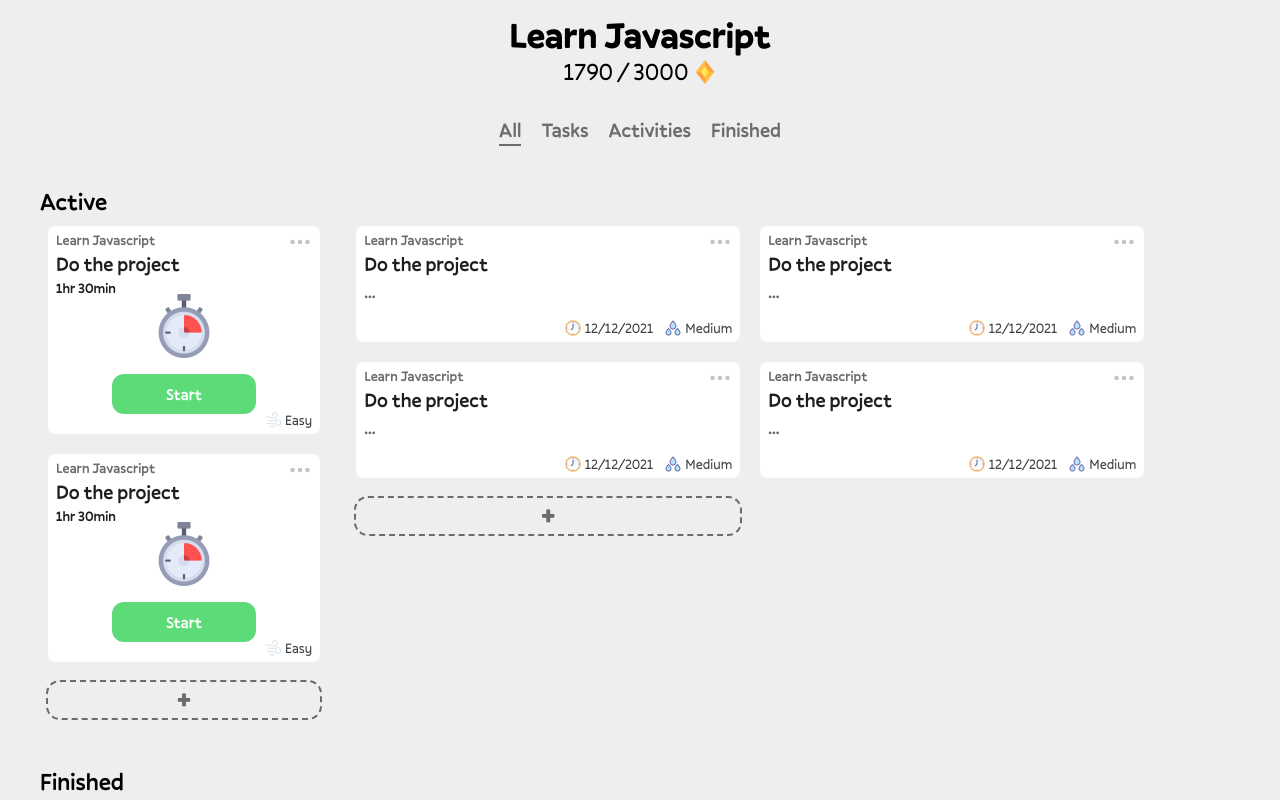
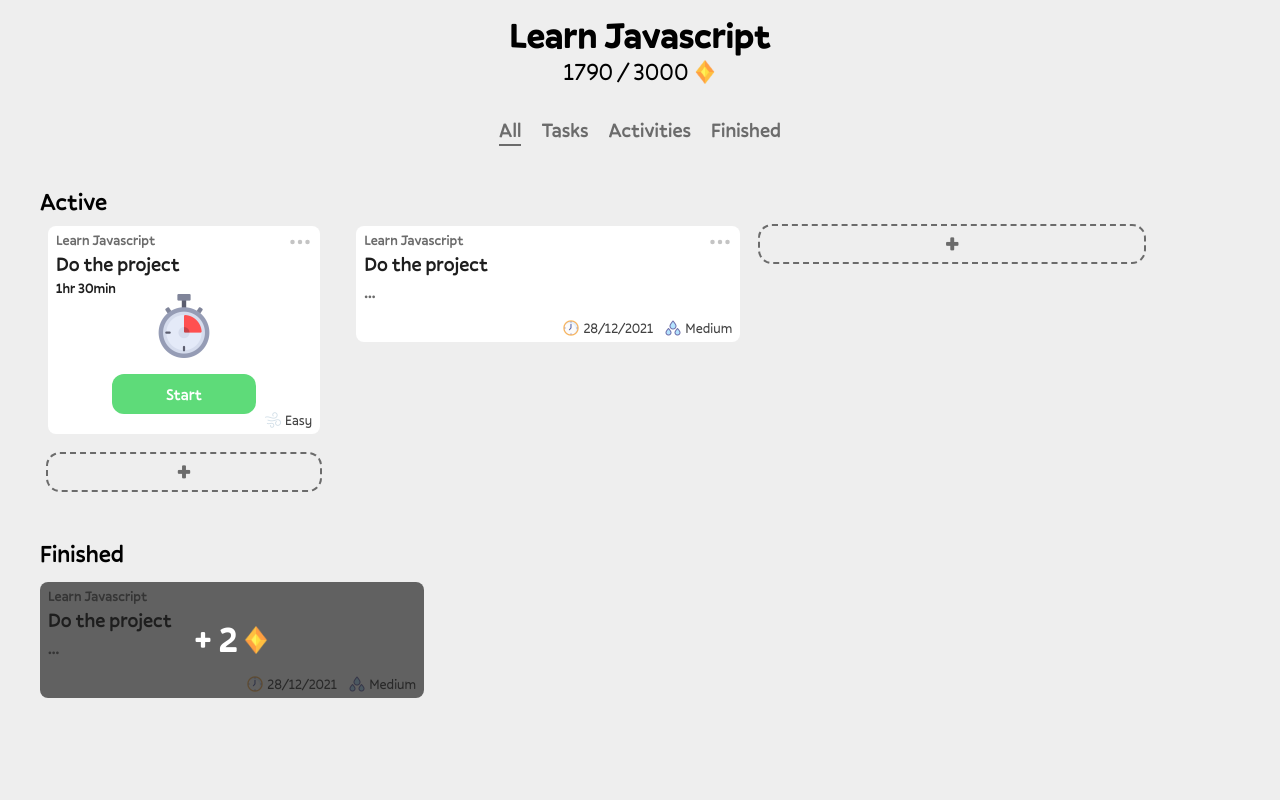
Before and after one commit to steezydev/DofTrack, a React (Vite) app: page /goal/1 in a window 1280 px wide. Shown: the top 800 px of the page. Built offline with nearby package versions, Linux system fonts and the light colour scheme; what @ebay/nice-modal-react would draw is missing.

Commit message:
Improvements and bug fixes

```diff
--- a/src/components/Activity/Activity.tsx
+++ b/src/components/Activity/Activity.tsx
@@ -9,6 +9,7 @@ import ActionMenu from "../ActionMenu/ActionMenu";
 
 //Types
 import { Difficulties } from "../../types/TypesDifficulties";
+import { ActionItemData } from "../../types/TypesAction";
 
 interface IProps {
   id: string;
@@ -48,7 +49,8 @@ export default function Activity({
 
   const handleDelete = () => {};
 
-  const actionItems = [
+  //Action menu items
+  const actionItems: ActionItemData[] = [
     {
       title: "Edit",
       action: handleEdit,
@@ -61,7 +63,7 @@ export default function Activity({
 
   return (
     <div className="container rounded-lg max-w-sm bg-white pt-1 select-none relative">
-      <ActionMenu actionItems={actionItems}/>
+      <ActionMenu actionItems={actionItems} />
       <div className="px-2 pb-1">
         <div className="flex flex-col">
           <span className="text-grey-darker font-medium text-sm">
--- a/src/components/Deadline/Deadline.tsx
+++ b/src/components/Deadline/Deadline.tsx
@@ -1,5 +1,8 @@
+//Helpers
+import { dateToString } from "../../helpers/time";
+
 interface IProps {
-  time: string;
+  time: Date;
   isExpired?: boolean;
 }
 
@@ -7,7 +10,7 @@ export default function Deadline({time, isExpired = false}: IProps) {
   return (
     <div className='container flex row gap-1 w-fit'>
       <img className="object-scale-down w-4" src="/images/clock.png" alt="icon" />
-      <span className='text-sm text-grey-dark'>{time}</span>
+      <span className='text-sm text-grey-dark'>{dateToString(time)}</span>
     </div>
   )
 }
--- a/src/components/Goals/Goal.tsx
+++ b/src/components/Goals/Goal.tsx
@@ -1,6 +1,7 @@
-import React from "react";
+import { useNavigate } from "react-router-dom";
+
+//Components
 import GoalChart from "../Chart/GoalChart";
-import { useNavigate } from "react-router-dom";
 
 interface IProps {
   id: string;
--- a/src/components/Modals/ModalTaskFull.tsx
+++ b/src/components/Modals/ModalTaskFull.tsx
@@ -1,13 +1,5 @@
 import NiceModal, { useModal } from "@ebay/nice-modal-react";
 import { useEffect, useState } from "react";
-
-//Constants
-import {
-  DIFF_EASY,
-  DIFF_HARD,
-  DIFF_MEDIUM,
-  DIFF_PICKER,
-} from "../../constants/ConstantsDifficulties";
 
 //Components
 import Deadline from "../Deadline/Deadline";
@@ -18,15 +10,15 @@ import ActionMenu from "../ActionMenu/ActionMenu";
 //Types
 import { TaskData } from "../../types/TypesTask";
 
-//Helpers
-import { dateToString } from "../../helpers/time";
 
 //! Mock data
 const data: TaskData = {
+  id: "123",
   title: "Watch a youtube video",
   goalTitle: "Learn Javascript",
   text: "Watch video",
   deadline: new Date(),
+  isMore: true,
   difficulty: "HARD",
   isActive: true,
 };
@@ -47,6 +39,7 @@ export default NiceModal.create(({ taskId }) => {
 
   const handleDelete = () => {};
 
+  //Action menu items
   const actionItems = [
     {
       title: "Edit",
@@ -86,7 +79,7 @@ export default NiceModal.create(({ taskId }) => {
             </span>
           </div>
           <div className="flex row gap-2">
-            <Deadline time={dateToString(taskData.deadline)} />
+            <Deadline time={taskData.deadline} />
             <DifficultyBadge difficulty={taskData.difficulty} />
           </div>
           <div className="text-lg mt-5 text-black">
--- a/src/components/Tasks/TaskActive.tsx
+++ b/src/components/Tasks/TaskActive.tsx
@@ -13,7 +13,7 @@ interface IProps {
   title: string;
   goalTitle: string;
   isMore: boolean;
-  deadline: string;
+  deadline: Date;
   difficulty: Difficulties;
 }
 
--- a/src/components/Tasks/TaskFinished.tsx
+++ b/src/components/Tasks/TaskFinished.tsx
@@ -7,7 +7,7 @@ interface IProps {
   title: string;
   goalTitle: string;
   isMore: boolean;
-  deadline: string;
+  deadline: Date;
   difficulty: Difficulties;
   gems: number
 }
--- /dev/null
+++ b/src/constants/ConstantsGoalPageLinks.ts
@@ -0,0 +1,21 @@
+import { Link } from "../types/TypesLinks";
+
+export const GoalPageLinks: Link[] = [
+  {
+    title: "All",
+    isActive: true,
+    path: "/",
+  },
+  {
+    title: "Tasks",
+    path: "/",
+  },
+  {
+    title: "Activities",
+    path: "/",
+  },
+  {
+    title: "Finished",
+    path: "/",
+  },
+];
--- a/src/pages/PageGoal.tsx
+++ b/src/pages/PageGoal.tsx
@@ -1,5 +1,6 @@
 import NiceModal from "@ebay/nice-modal-react";
 import { useParams } from "react-router-dom";
+import { useEffect, useState } from "react";
 
 //Components
 import Activity from "../components/Activity/Activity";
@@ -10,34 +11,52 @@ import NavBar from "../components/Nav/NavBar";
 
 //Types
 import { GoalData } from "../types/TypesGoal";
-import { Link } from "../types/TypesLinks";
+import { ActivityData } from "../types/TypesActivity";
+import { TaskData } from "../types/TypesTask";
 
-const goalData = {
+//Constants
+import { GoalPageLinks } from "../constants/ConstantsGoalPageLinks";
+
+//!Mock data START
+const data = {
+  id: "123",
   title: "Learn Javascript",
+  gems: 1790,
+  goalGems: 3000,
 };
 
-const links: Link[] = [
+const tasks: TaskData[] = [
   {
-    title: "All",
-    isActive: true,
-    path: "/",
-  },
-  {
-    title: "Tasks",
-    path: "/",
-  },
-  {
-    title: "Activities",
-    path: "/",
-  },
-  {
-    title: "Finished",
-    path: "/",
+    id: "123",
+    title: "Do the project",
+    goalTitle: "Learn Javascript",
+    text: '123',
+    isMore: true,
+    deadline: new Date(),
+    difficulty: "MEDIUM",
   },
 ];
 
+const activities: ActivityData[] = [
+  {
+    id: "123",
+    title: "Do the project",
+    goalTitle: "Learn Javascript",
+    timeSpent: "1hr 30min",
+    goalTime: {HOURS: 3, MINUTES: 15},
+    difficulty: "EASY",
+  },
+];
+//!Mock data END
+
 export default function PageGoal() {
   const { id } = useParams();
+
+  const [isBusy, setIsBusy] = useState(true);
+
+  const [goalData, setGoalData] = useState({} as GoalData);
+  const [tasksData, setTasksData] = useState([] as TaskData[]);
+  const [activitiesData, setActivitiesData] = useState([] as ActivityData[]);
 
   const showNewTaskModal = (goalId: string) => {
     NiceModal.show("TaskNewModal", { goalId });
@@ -47,47 +66,62 @@ export default function PageGoal() {
     NiceModal.show("ActivityNewModal", { goalId });
   };
 
+  useEffect(() => {
+    //API Call
+    //TODO: Get Goal from database
+
+    //! Mock data
+    setGoalData(data);
+    setTasksData(tasks);
+    setActivitiesData(activities);
+    setIsBusy(false);
+  }, []);
+
   return (
     <main>
+      {!isBusy && (
+        <div>
           <header className="p-4 mb-3">
             <h1 className="text-center text-4xl font-bold">{goalData.title}</h1>
             <div className="flex justify-center gap-1">
-          <h2 className="text-center text-2xl">1790 / 3000 </h2>
-          <img className="object-scale-down w-6" src="/images/gem.png"></img>
+              <h2 className="text-center text-2xl">
+                {goalData.gems} / {goalData.goalGems}{" "}
+              </h2>
+              <img
+                className="object-scale-down w-6"
+                src="/images/gem.png"
+              ></img>
             </div>
           </header>
-      <NavBar links={links} />
+
+          <NavBar links={GoalPageLinks} />
           <div className="p-10">
             <div className="mb-10">
               <h1 className="text-2xl font-medium">Active</h1>
               <div className="flex flex-row justify-between w-full grow">
                 <div className="p-2 flex flex-col items-start gap-5 w-96 mr-5">
+                  {activitiesData.map((item, i) => (
                     <Activity
-                id="123"
-                title="Do the project"
-                goalTitle="Learn Javascript"
-                timeSpent="1hr 30min"
-                difficulty="EASY"
+                      key={i}
+                      id={item.id}
+                      title={item.title}
+                      goalTitle={item.goalTitle}
+                      timeSpent={item.timeSpent}
+                      difficulty={item.difficulty}
                     />
-              <Activity
-                id="123"
-                title="Do the project"
-                goalTitle="Learn Javascript"
-                timeSpent="1hr 30min"
-                difficulty="EASY"
-              />
+                  ))}
                   <ButtonAdd action={() => showNewActivityModal("123")} />
                 </div>
                 <div className="p-2 flex flex-row justify-start content-start gap-5 items-start w-full flex-wrap ">
-              {[...Array(4)].map((x, i) => (
+                  {tasksData.map((item, i) => (
                     <TaskActive
                       key={i}
-                  id="123"
-                  title="Do the project"
-                  goalTitle="Learn Javascript"
-                  isMore={true}
-                  deadline="12/12/2021"
-                  difficulty="MEDIUM"
+                      id={item.id}
+                      title={item.title}
+                      goalTitle={item.goalTitle}
+                      isMore={item.isMore}
+                      deadline={item.deadline}
+                      difficulty={item.difficulty}
                     />
                   ))}
                   <ButtonAdd action={() => showNewTaskModal("123")} />
@@ -98,14 +132,14 @@ export default function PageGoal() {
             <div>
               <h1 className="text-2xl font-medium mb-3">Finished</h1>
               <div className="flex flex-row justify-start content-start gap-5 items-start w-full flex-wrap">
-            {[...Array(4)].map((x, i) => (
+                {tasksData.map((x, i) => (
                   <TaskFinished
                     key={i}
                     id="123"
                     title="Do the project"
                     goalTitle="Learn Javascript"
                     isMore={true}
-                deadline="12/12/2021"
+                    deadline={new Date()}
                     difficulty="MEDIUM"
                     gems={2}
                   />
@@ -113,6 +147,8 @@ export default function PageGoal() {
               </div>
             </div>
           </div>
+        </div>
+      )}
     </main>
   );
 }
--- a/src/pages/PageMainGoals.tsx
+++ b/src/pages/PageMainGoals.tsx
@@ -33,7 +33,7 @@ export default function PageMainGoals() {
             title="Do the project"
             goalTitle="Learn Javascript"
             isMore={true}
-            deadline="12/12/2021"
+            deadline={new Date()}
             difficulty="MEDIUM"
           />
           <TaskActive
@@ -41,7 +41,7 @@ export default function PageMainGoals() {
             title="Do the project"
             goalTitle="Learn Javascript"
             isMore={true}
-            deadline="12/12/2021"
+            deadline={new Date()}
             difficulty="MEDIUM"
           />
           <TaskActive
@@ -49,7 +49,7 @@ export default function PageMainGoals() {
             title="Do the project"
             goalTitle="Learn Javascript"
             isMore={true}
-            deadline="12/12/2021"
+            deadline={new Date()}
             difficulty="MEDIUM"
           />
           <TaskActive
@@ -57,7 +57,7 @@ export default function PageMainGoals() {
             title="Do the project"
             goalTitle="Learn Javascript"
             isMore={true}
-            deadline="12/12/2021"
+            deadline={new Date()}
             difficulty="MEDIUM"
           />
           <ButtonMore goalId='123'/>
@@ -76,7 +76,7 @@ export default function PageMainGoals() {
             title="Do the project"
             goalTitle="Learn Javascript"
             isMore={true}
-            deadline="12/12/2021"
+            deadline={new Date()}
             difficulty="MEDIUM"
           />
           <ButtonAdd action={() => showNewModal('123')}/>
@@ -95,7 +95,7 @@ export default function PageMainGoals() {
             title="Do the project"
             goalTitle="Learn Javascript"
             isMore={true}
-            deadline="12/12/2021"
+            deadline={new Date()}
             difficulty="MEDIUM"
           />
           <ButtonAdd action={() => showNewModal('123')}/>
--- a/src/types/TypesGoal.ts
+++ b/src/types/TypesGoal.ts
@@ -1,6 +1,9 @@
 export interface GoalData {
+  id: string;
   title: string | undefined;
-  stats: {
+  gems: number;
+  goalGems: number;
+  stats?: {
     tasks: number;
     activities: number;
   };
--- a/src/types/TypesTask.ts
+++ b/src/types/TypesTask.ts
@@ -1,10 +1,13 @@
 import { Difficulties } from "./TypesDifficulties";
 
 export interface TaskData {
+  id: string;
   title: string;
   goalTitle: string;
   text: string;
   deadline: Date;
   difficulty: Difficulties;
+  isMore: boolean;
   isActive?: boolean;
+  gems?: number;
 }
```
Lines whose indentation alone changed are shown as unchanged.
